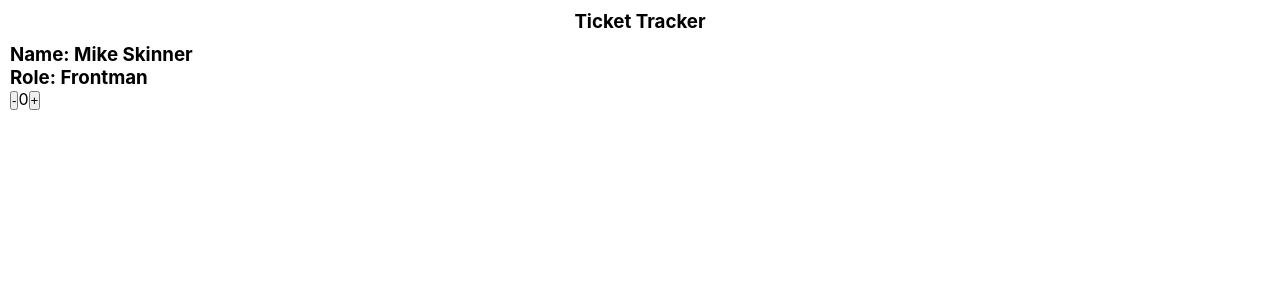
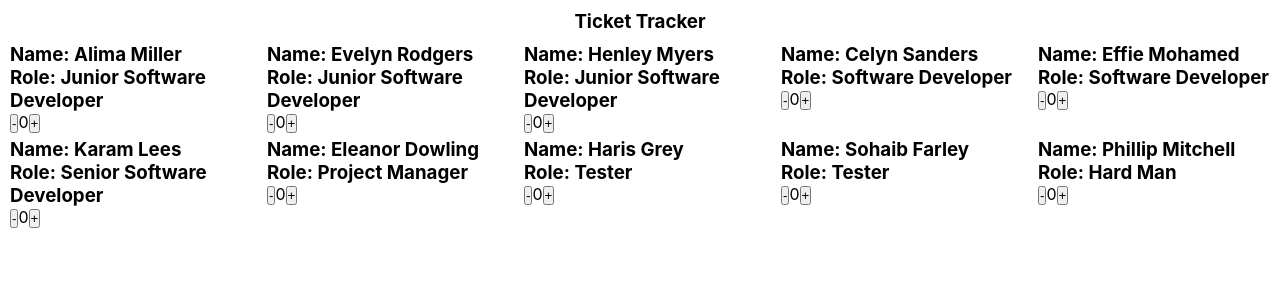
Before and after one commit to romanee-conti/javascript, a React (Create React App) app in the folder react/ticket-tracker/: page / in a window 1280 px wide. Shown: the top 300 px of the page. Built offline with nearby package versions, Linux system fonts and the light colour scheme.

Commit message:
iteratates over data to create employee cards

```diff
--- a/react/ticket-tracker/src/App.jsx
+++ b/react/ticket-tracker/src/App.jsx
@@ -1,9 +1,17 @@
+import React from 'react';
 import styles from './App.module.scss';
-import data from './data/team';
 import EmployeeCard from './components/EmployeeCard';
 import NavBar from './components/NavBar';
 
+import data from './data/team';
+
 const App = () => {
+
+const getEmployeeCardJsx = (data) => (
+  <div className={styles.card} key={data.id}>
+    <EmployeeCard data={data} />
+  </div>
+);
 
   return (
     <>
@@ -11,7 +19,7 @@ const App = () => {
     < NavBar />
     </nav>
     <section className={styles.content}>
-      < EmployeeCard />
+      {data.map(getEmployeeCardJsx)}
     </section>
     </>
   );
--- a/react/ticket-tracker/src/components/EmployeeCard/EmployeeCard.jsx
+++ b/react/ticket-tracker/src/components/EmployeeCard/EmployeeCard.jsx
@@ -2,11 +2,13 @@ import React from 'react';
 import styles from './EmployeeCard.module.scss';
 import Counter from '../Counter';
 
-const EmployeeCard = () => {
+const EmployeeCard = (props) => {
+    const {name, role} = props.data;
+
   return (
     <div>
-        <h3>Name: Mike Skinner</h3>
-        <h3>Role: Frontman</h3>
+        <h3>Name: {name}</h3>
+        <h3>Role: {role}</h3>
         < Counter />
     </div>
   )
```
